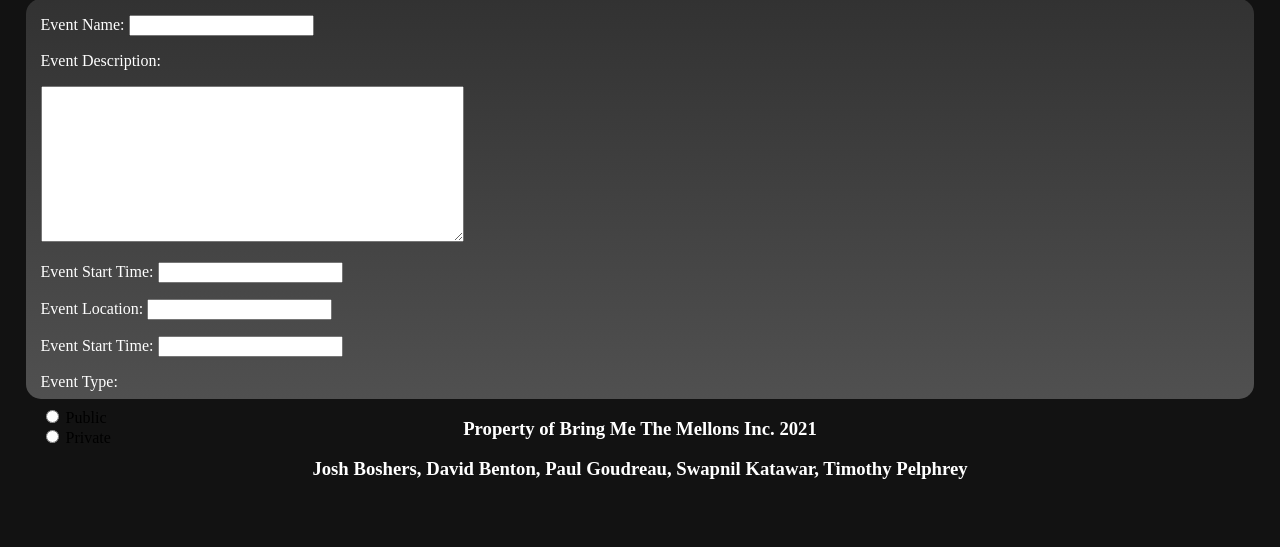
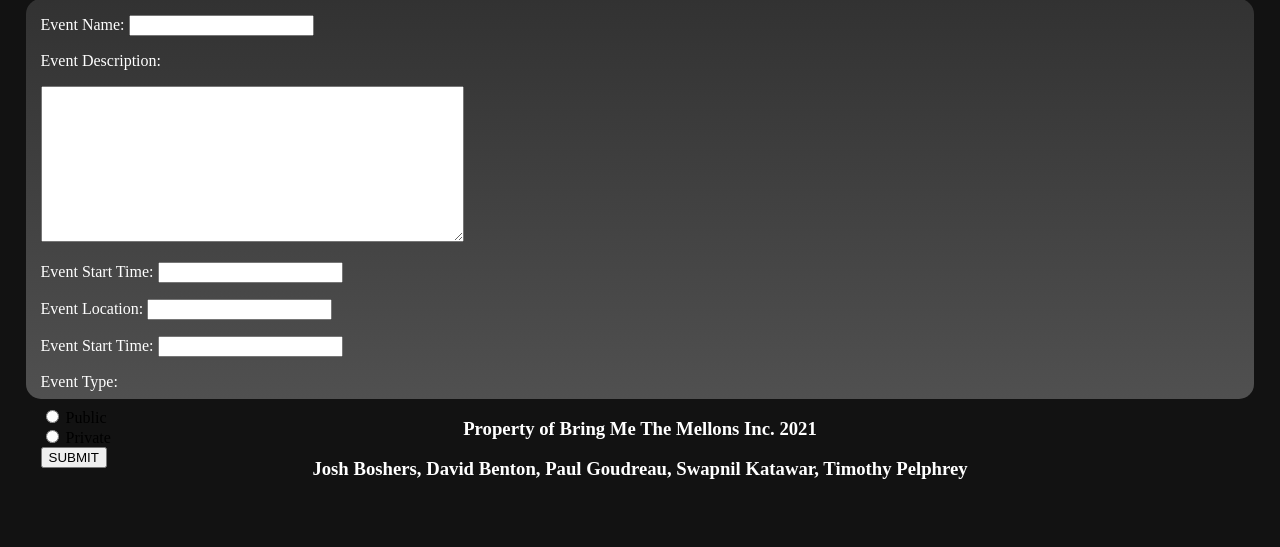
Before and after one commit to bentondavidl/Software-Engineering-MeetUp-Website, a Flask app: page /events/edit/1 in a window 1280 px wide. Shown: the part 171-718 px from the top of the page. Run offline with Flask 2, Linux system fonts and the light colour scheme.

Commit message:
Finished input area for new_event.html

```diff
--- a/templates/new_event.html
+++ b/templates/new_event.html
@@ -46,6 +46,7 @@
               <label for="age1">Public</label><br>
               <input type="radio" id="private" name="event_type" value="false">
               <label for="age2">Private</label><br>
+              <button>SUBMIT</button>
             </div>
             </div>
               </fieldset>
```
